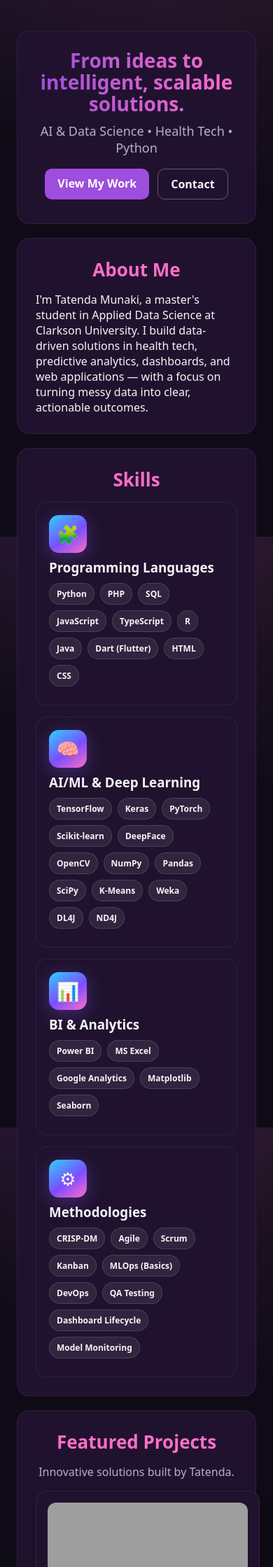
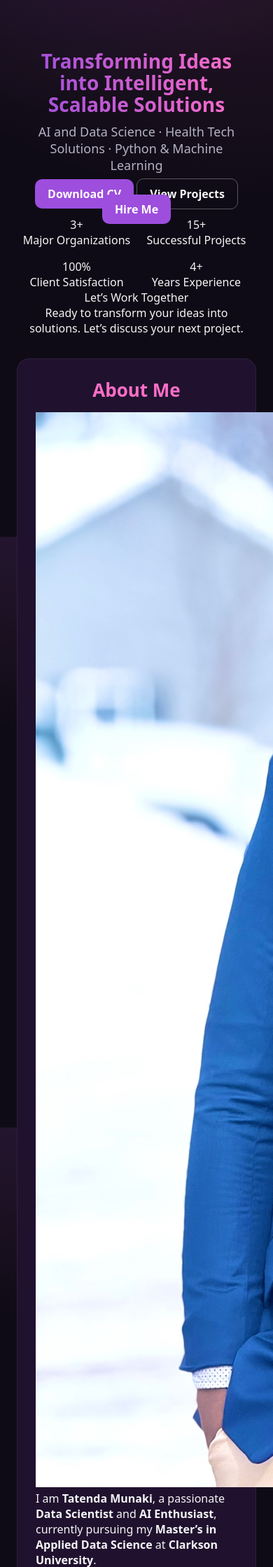
Before and after one commit to Tatenda-Munaki/portfolio, a Flask app: page / in a window 390 px wide; the page is wider, and only the part inside the window is pictured. Shown: the part 77-2316 px from the top of that part at 70% size. Run offline with Flask 3, Linux system fonts and the light colour scheme; grey boxes are pictures that could not be loaded.

Commit message:
Fix contact section: email/phone links + pink/green cards + grid

```diff
--- a/templates/index.html
+++ b/templates/index.html
@@ -14,25 +14,210 @@
 <body>
 
 <!-- ===== Hero ===== -->
-<section class="panel hero" id="home">
-  <h1 class="title gradient-text">From ideas to intelligent, scalable solutions.</h1>
-  <p class="subtitle">AI &amp; Data Science • Health Tech • Python</p>
+<section class="hero" id="home">
+  <h1 class="hero-title gradient-text">
+    Transforming Ideas into Intelligent, Scalable Solutions
+  </h1>
 
-  <div class="cta-row">
-    <a class="btn" href="#projects">View My Work</a>
-    <a class="btn ghost" href="#contact">Contact</a>
+  <p class="hero-sub">
+    AI and Data Science · Health Tech Solutions · Python & Machine Learning
+  </p>
+
+  <div class="hero-cta">
+    <a class="btn" href="{{ url_for('static', filename='assets/cv.pdf') }}" target="_blank" rel="noopener">Download CV</a>
+    <a class="btn ghost" href="#projects">View Projects</a>
+    <a class="btn hire" href="#contact">Hire Me</a>
+  </div>
+
+  <!-- Stats row -->
+  <div class="stats">
+    <article class="stat-card">
+      <div class="stat-num">3+</div>
+      <div class="stat-label">Major Organizations</div>
+    </article>
+
+    <article class="stat-card">
+      <div class="stat-num">15+</div>
+      <div class="stat-label">Successful Projects</div>
+    </article>
+
+    <article class="stat-card">
+      <div class="stat-num">100%</div>
+      <div class="stat-label">Client Satisfaction</div>
+    </article>
+
+    <article class="stat-card">
+      <div class="stat-num">4+</div>
+      <div class="stat-label">Years Experience</div>
+    </article>
+  </div>
+
+  <!-- Callout strip -->
+  <div class="collab">
+    <div class="collab-title">Let’s Work Together</div>
+    <div class="collab-sub">Ready to transform your ideas into solutions. Let’s discuss your next project.</div>
+</section>
+
+<!-- ===== About Me ===== -->
+<section class="panel" id="about">
+  <h2 class="section-title">About Me</h2>
+
+  <div class="about-side">
+    <!-- Photo (left) -->
+    <figure class="about-photo">
+      <img
+        src="{{ url_for('static', filename='assets/tatenda.jpeg') }}"
+        alt="Tatenda Munaki">
+    </figure>
+
+    <!-- Copy (right) -->
+    <div class="about-copy">
+      <p>
+        I am <strong>Tatenda Munaki</strong>, a passionate <strong>Data Scientist</strong> and
+        <strong>AI Enthusiast</strong>, currently pursuing my <strong>Master’s in Applied Data Science</strong>
+        at <strong>Clarkson University</strong>.
+      </p>
+
+      <p>
+        My expertise lies in <strong>Machine Learning</strong>, <strong>AI-powered health tech</strong>, and
+        <strong>data analytics</strong>. I enjoy building predictive models, creating business dashboards,
+        and solving complex real-world problems using data.
+      </p>
+
+      <p>
+        One of my recent projects is an <strong>AI Mental Health Chatbot</strong> that uses <strong>NLP</strong>
+        and <strong>sentiment analysis</strong> to analyze user emotions and provide personalized support.
+        I also developed an <strong>AI Facial Recognition Attendance System</strong> for automating student
+        check-ins using <strong>DeepFace</strong> and <strong>OpenCV</strong>.
+      </p>
+
+      <p>
+        My goal is to use <strong>AI</strong> and <strong>data science</strong> to develop innovative solutions
+        that make a real impact in healthcare, education, and business.
+      </p>
+
+      <div class="about-cta">
+        <a href="#projects" class="btn">Explore My Work</a>
+      </div>
+    </div>
   </div>
 </section>
 
-<!-- ===== About ===== -->
-<section class="panel" id="about">
-  <h2 class="section-title">About Me</h2>
-  <p class="lead">
-    I'm Tatenda Munaki, a master's student in Applied Data Science at Clarkson University. I build
-    data-driven solutions in health tech, predictive analytics, dashboards, and web applications — with a focus on
-    turning messy data into clear, actionable outcomes.
-  </p>
+
+
+<!-- ===== Featured Projects ===== -->
+<section class="panel" id="projects">
+  <h2 class="section-title">Featured Projects</h2>
+  <p class="muted center">Innovative solutions built by Tatenda.</p>
+
+  <div class="project-grid featured">
+
+    <!-- Facial Recognition Attendance -->
+    <article class="project-card">
+      <div class="pimg">
+        <img src="{{ url_for('static', filename='assets/projects/facial.png') }}"
+             alt="AI Facial Recognition Attendance System">
+      </div>
+      <h3>AI Facial Recognition Attendance System</h3>
+      <p class="muted">
+        Real-time facial detection and recognition for secure student attendance.
+        Built with Python, DeepFace, and OpenCV.
+      </p>
+      <ul class="feat">
+        <li>DeepFace for recognition</li>
+        <li>OpenCV for real-time detection</li>
+        <li>SQLite attendance logs</li>
+        <li>Tkinter admin interface</li>
+      </ul>
+      <div class="tags">
+        <span class="badge">Python</span>
+        <span class="badge">DeepFace</span>
+        <span class="badge">OpenCV</span>
+        <span class="badge">SQLite</span>
+      </div>
+      <div class="card-actions">
+        <a class="btn ghost" href="https://github.com/Tatenda-Munaki" target="_blank" rel="noopener">View Code</a>
+        <a class="btn" href="#contact">Request Demo</a>
+      </div>
+    </article>
+
+    <!-- Hospital Readmission Dashboard -->
+    <article class="project-card">
+      <div class="pimg">
+        <img src="{{ url_for('static', filename='assets/projects/hos.png') }}"
+             alt="Hospital Readmission Risk Dashboard">
+      </div>
+      <h3>Hospital Readmission Risk Dashboard</h3>
+      <p class="muted">
+        Predicts 30-day patient readmission risk using ML with SHAP insights for transparent clinical decisions.
+      </p>
+      <ul class="feat">
+        <li>XGBoost prediction model</li>
+        <li>SHAP feature importance</li>
+        <li>Streamlit dashboard</li>
+        <li>Batch CSV scoring</li>
+      </ul>
+      <div class="tags">
+        <span class="badge">Python</span>
+        <span class="badge">XGBoost</span>
+        <span class="badge">SHAP</span>
+        <span class="badge">Streamlit</span>
+      </div>
+      <div class="card-actions">
+        <a class="btn ghost" href="https://github.com/Tatenda-Munaki" target="_blank" rel="noopener">View Code</a>
+        <a class="btn" href="#contact">Request Demo</a>
+      </div>
+    </article>
+
+  </div>
+
+  <!-- Smaller cards -->
+  <div class="project-grid">
+    <!-- Mental Health Chatbot -->
+    <article class="project-card">
+      <div class="pimg">
+        <img src="{{ url_for('static', filename='assets/projects/mental.svg') }}" alt="Mental Health Chatbot">
+      </div>
+      <h3>Mental Health Chatbot</h3>
+      <p class="muted">Streamlit app for suicide-risk signals using simple NLP + ML.</p>
+      <div class="tags">
+        <span class="badge">Python</span>
+        <span class="badge">NLTK</span>
+        <span class="badge">Streamlit</span>
+      </div>
+    </article>
+
+    <!-- Skin Disease Classification -->
+    <article class="project-card">
+      <div class="pimg">
+        <img src="{{ url_for('static', filename='assets/projects/skin.svg') }}" alt="Skin Disease Classification">
+      </div>
+      <h3>Skin Disease Classification (CNN)</h3>
+      <p class="muted">CNN model classifying skin conditions with experiment tracking.</p>
+      <div class="tags">
+        <span class="badge">TensorFlow</span>
+        <span class="badge">Keras</span>
+        <span class="badge">OpenCV</span>
+      </div>
+    </article>
+
+    <!-- Real Estate Price Prediction -->
+    <article class="project-card">
+      <div class="pimg">
+        <img src="{{ url_for('static', filename='assets/projects/realestate.svg') }}" alt="Real Estate Price Prediction">
+      </div>
+      <h3>Real Estate Price Prediction</h3>
+      <p class="muted">Predictive models with feature engineering and dashboards.</p>
+      <div class="tags">
+        <span class="badge">Python</span>
+        <span class="badge">XGBoost</span>
+        <span class="badge">Pandas</span>
+        <span class="badge">Power BI</span>
+      </div>
+    </article>
+  </div>
 </section>
+
 
 <!-- ===== Skills ===== -->
 <section class="panel" id="skills">
@@ -126,119 +311,6 @@
     <span class="badge">QA Testing</span>
   </div>
 </div>
-
-<!-- ===== Featured Projects ===== -->
-<section class="panel" id="projects">
-  <h2 class="section-title">Featured Projects</h2>
-  <p class="muted center">Innovative solutions built by Tatenda.</p>
-
-  <div class="project-grid featured">
-
-    <!-- Facial Recognition Attendance -->
-    <article class="project-card">
-      <div class="pimg">
-        <img src="{{ url_for('static', filename='assets/projects/face-attend.svg') }}"
-             alt="AI Facial Recognition Attendance System">
-      </div>
-      <h3>AI Facial Recognition Attendance System</h3>
-      <p class="muted">
-        Real-time facial detection and recognition for secure student attendance.
-        Built with Python, DeepFace, and OpenCV.
-      </p>
-      <ul class="feat">
-        <li>DeepFace for recognition</li>
-        <li>OpenCV for real-time detection</li>
-        <li>SQLite attendance logs</li>
-        <li>Tkinter admin interface</li>
-      </ul>
-      <div class="tags">
-        <span class="badge">Python</span>
-        <span class="badge">DeepFace</span>
-        <span class="badge">OpenCV</span>
-        <span class="badge">SQLite</span>
-      </div>
-      <div class="card-actions">
-        <a class="btn ghost" href="https://github.com/Tatenda-Munaki" target="_blank" rel="noopener">View Code</a>
-        <a class="btn" href="#contact">Request Demo</a>
-      </div>
-    </article>
-
-    <!-- Hospital Readmission Dashboard -->
-    <article class="project-card">
-      <div class="pimg">
-        <img src="{{ url_for('static', filename='assets/projects/readmission.svg') }}"
-             alt="Hospital Readmission Risk Dashboard">
-      </div>
-      <h3>Hospital Readmission Risk Dashboard</h3>
-      <p class="muted">
-        Predicts 30-day patient readmission risk using ML with SHAP insights for transparent clinical decisions.
-      </p>
-      <ul class="feat">
-        <li>XGBoost prediction model</li>
-        <li>SHAP feature importance</li>
-        <li>Streamlit dashboard</li>
-        <li>Batch CSV scoring</li>
-      </ul>
-      <div class="tags">
-        <span class="badge">Python</span>
-        <span class="badge">XGBoost</span>
-        <span class="badge">SHAP</span>
-        <span class="badge">Streamlit</span>
-      </div>
-      <div class="card-actions">
-        <a class="btn ghost" href="https://github.com/Tatenda-Munaki" target="_blank" rel="noopener">View Code</a>
-        <a class="btn" href="#contact">Request Demo</a>
-      </div>
-    </article>
-
-  </div>
-
-  <!-- Smaller cards -->
-  <div class="project-grid">
-    <!-- Mental Health Chatbot -->
-    <article class="project-card">
-      <div class="pimg">
-        <img src="{{ url_for('static', filename='assets/projects/mental.svg') }}" alt="Mental Health Chatbot">
-      </div>
-      <h3>Mental Health Chatbot</h3>
-      <p class="muted">Streamlit app for suicide-risk signals using simple NLP + ML.</p>
-      <div class="tags">
-        <span class="badge">Python</span>
-        <span class="badge">NLTK</span>
-        <span class="badge">Streamlit</span>
-      </div>
-    </article>
-
-    <!-- Skin Disease Classification -->
-    <article class="project-card">
-      <div class="pimg">
-        <img src="{{ url_for('static', filename='assets/projects/skin.svg') }}" alt="Skin Disease Classification">
-      </div>
-      <h3>Skin Disease Classification (CNN)</h3>
-      <p class="muted">CNN model classifying skin conditions with experiment tracking.</p>
-      <div class="tags">
-        <span class="badge">TensorFlow</span>
-        <span class="badge">Keras</span>
-        <span class="badge">OpenCV</span>
-      </div>
-    </article>
-
-    <!-- Real Estate Price Prediction -->
-    <article class="project-card">
-      <div class="pimg">
-        <img src="{{ url_for('static', filename='assets/projects/realestate.svg') }}" alt="Real Estate Price Prediction">
-      </div>
-      <h3>Real Estate Price Prediction</h3>
-      <p class="muted">Predictive models with feature engineering and dashboards.</p>
-      <div class="tags">
-        <span class="badge">Python</span>
-        <span class="badge">XGBoost</span>
-        <span class="badge">Pandas</span>
-        <span class="badge">Power BI</span>
-      </div>
-    </article>
-  </div>
-</section>
 
 <!-- ===== Testimonials ===== -->
 <section class="panel">
@@ -356,28 +428,46 @@
 <!-- ===== Contact ===== -->
 <section class="panel" id="contact">
   <h2 class="section-title">Get In Touch</h2>
-  <p class="muted">I’m ready to discuss new opportunities and projects.</p>
+  <p class="muted center">I'm ready to discuss new opportunities and projects.</p>
 
   <div class="contact-grid">
-    <a class="contact-card" id="emailCard" href="mailto:munakiebenezer@gmail.com">
+
+    <!-- Email (pink) -->
+    <a class="contact-card accent" href="mailto:munakiebenezer@gmail.com" aria-label="Email Tatenda">
       <div class="contact-title">Email</div>
       <div class="contact-sub">munakiebenezer@gmail.com</div>
     </a>
 
-    <a class="contact-card" href="https://wa.me/13155669693" target="_blank" rel="noopener">
-      <div class="contact-title">WhatsApp</div>
+    <!-- Phone -->
+    <a class="contact-card" href="tel:+13155669693" aria-label="Call Tatenda">
+      <div class="contact-title">Phone</div>
       <div class="contact-sub">+1 315 566 9693</div>
     </a>
 
+    <!-- WhatsApp (pre-filled message) -->
+    <a
+      class="contact-card"
+      href="https://wa.me/13155669693?text=Hi%20Tatenda%2C%20I%20came%20across%20your%20portfolio%20and%20I%27m%20interested%20in%20discussing%20potential%20projects%20and%20opportunities%20to%20work%20together."
+      target="_blank"
+      rel="noopener"
+      aria-label="Start a WhatsApp chat with Tatenda"
+    >
+      <div class="contact-title">WhatsApp</div>
+      <div class="contact-sub">Chat with me</div>
+    </a>
+
+    <!-- Location -->
+    <div class="contact-card">
+      <div class="contact-title">Location</div>
+      <div class="contact-sub">USA</div>
+    </div>
+
+    <!-- Availability (green) -->
     <div class="contact-card ok">
       <div class="contact-title">Available for Projects</div>
       <div class="contact-sub">Responding instantly</div>
     </div>
 
-    <div class="contact-card">
-      <div class="contact-title">Location</div>
-      <div class="contact-sub">USA</div>
-    </div>
   </div>
 </section>
 
```
